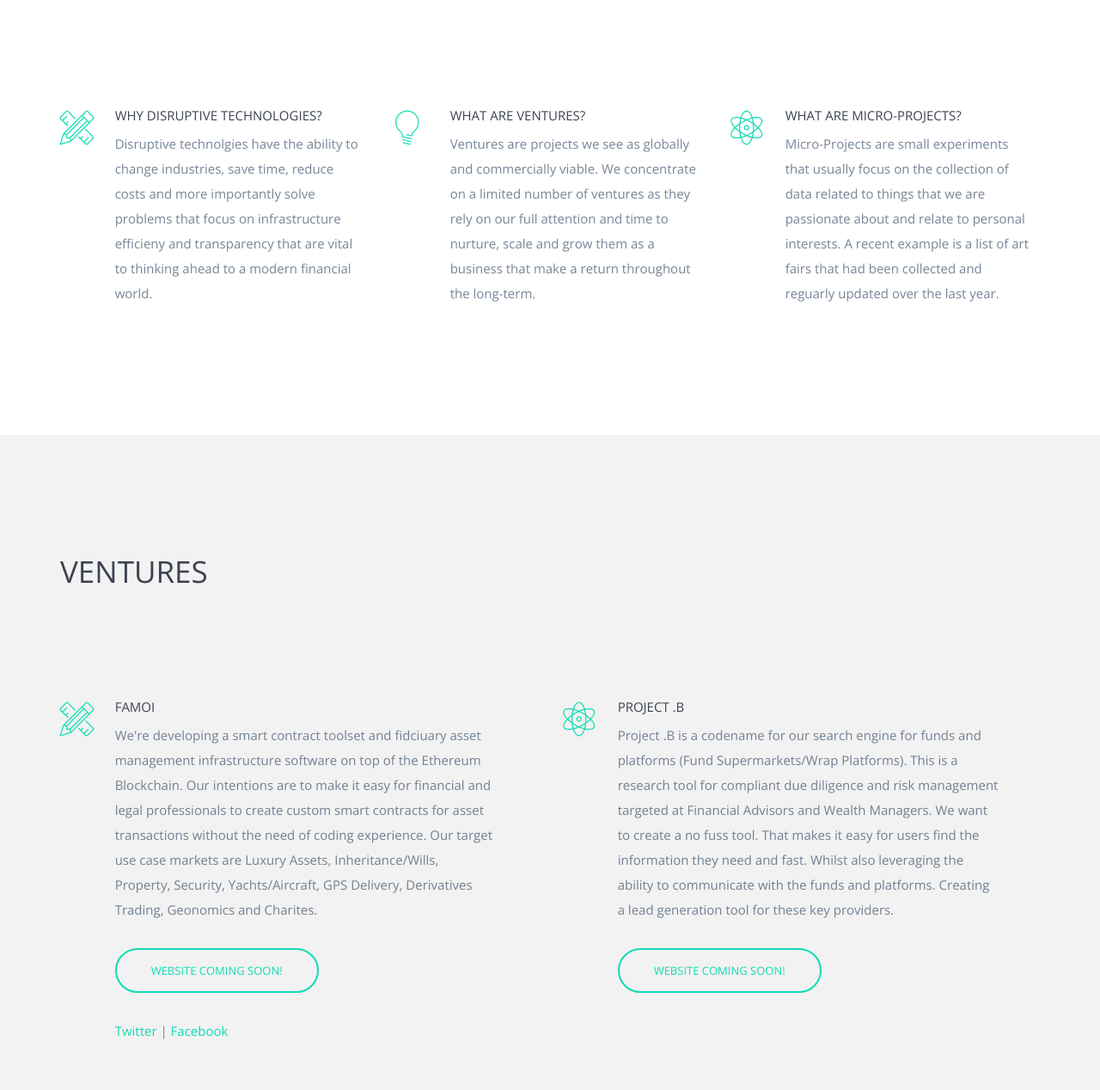
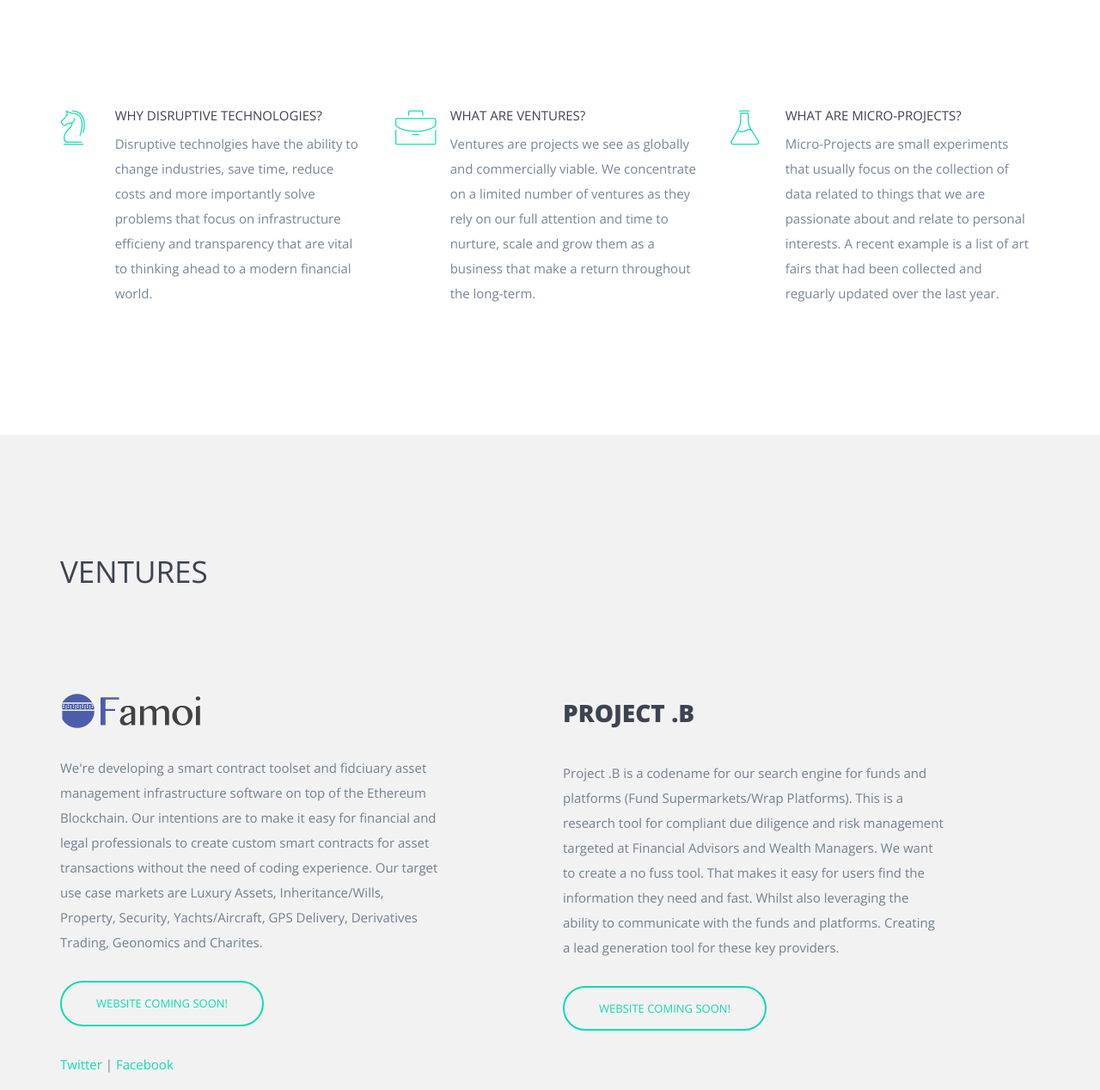
Before and after one commit to Cappui/Cappui-Website, a Jekyll site: the page built from index.html, in a window 1280 px wide and 1400 px high, scrolled down 631 px, cut to the strip 132-1400 px from the top of the window. Shown: the whole strip at 86% size. Built offline with Jekyll 4.4.1, drawn with Linux system fonts in a browser that asks for light colours; nearby versions of some CDN libraries; library files that are not in the unit come from our copies; a style sheet for code colours, icons or effects is not loaded.

Commit message:
Updated index.html

```diff
--- a/css/styles.css
+++ b/css/styles.css
@@ -76,7 +76,7 @@ h5 {
 .btn-margin-right {
   margin-right: 20px; }
 
-section.intro, section.features-extra, section.howitworks-two section.sign-up {
+section.intro, section.intro-three, section.features-extra, section.howitworks-two section.sign-up {
   background: #fff; }
 
 section.intro-two {
@@ -462,6 +462,24 @@ Intro
   color: #12DCB5;
   font-weight: bold; }
 
+ .intro-two h5 {
+     font-size: 28px;
+    color: #3D4351;
+    text-transform: uppercase;
+    font-weight: 800;
+  }
+
+.intro-three span.icon {
+  font-size: 40px;
+  color: #12DCB5;
+  font-weight: bold; }
+
+ .intro-three h5 {
+     font-size: 28px;
+    color: #3D4351;
+    text-transform: uppercase;
+    font-weight: 800;
+  }
 
 .intro-icon {
   display: inline-block;
--- a/index.html
+++ b/index.html
@@ -30,7 +30,7 @@ layout: default
             <div class="row">
                 <div class="col-md-4 intro-feature">
                     <div class="intro-icon">
-                        <span data-icon="&#xe033;" class="icon"></span>
+                        <span data-icon="&#xe03b;" class="icon"></span>
                     </div>
                     <div class="intro-content">
                         <h5>Why disruptive technologies?</h5>
@@ -39,7 +39,7 @@ layout: default
                 </div>
                 <div class="col-md-4 intro-feature">
                     <div class="intro-icon">
-                        <span data-icon="&#xe030;" class="icon"></span>
+                        <span data-icon="&#xe015;" class="icon"></span>
                     </div>
                     <div class="intro-content">
                         <h5>What are ventures?</h5>
@@ -48,7 +48,7 @@ layout: default
                 </div>
                 <div class="col-md-4 intro-feature">
                     <div class="intro-icon">
-                        <span data-icon="&#xe046;" class="icon"></span>
+                        <span data-icon="&#xe03c;" class="icon"></span>
                     </div>
                     <div class="intro-content last">
                         <h5>What are Micro-Projects?</h5>
@@ -73,11 +73,10 @@ layout: default
              </div>
             <div class="row">
                 <div class="col-md-6 intro-feature">
-                    <div class="intro-icon">
-                        <span data-icon="&#xe033;" class="icon"></span>
-                    </div>
+
                     <div class="intro-content">
-                        <h5>Famoi</h5>
+                       <img src="img/FamoiWeb.png" >
+                       <p></p>
                         <p>We're developing a smart contract toolset and fidciuary asset management infrastructure software on top of the Ethereum Blockchain. Our intentions are to make it easy for financial and legal professionals to create custom smart contracts for asset transactions without the need of coding experience. Our target use case markets are Luxury Assets, Inheritance/Wills, Property, Security, Yachts/Aircraft, GPS Delivery, Derivatives Trading, Geonomics and Charites.</p>
                       <a href="#" class="btn btn-ghost btn-accent btn-large">Website coming soon!</a>
                         <p></p>
@@ -85,11 +84,10 @@ layout: default
                     </div>
                 </div>
                 <div class="col-md-6 intro-feature">
-                    <div class="intro-icon">
-                        <span data-icon="&#xe046;" class="icon"></span>
-                    </div>
+
                     <div class="intro-content last">
                         <h5>Project .B</h5>
+                        <p></p>
                         <p>Project .B is a codename for our search engine for funds and platforms (Fund Supermarkets/Wrap Platforms). This is a research tool for compliant due diligence and risk management targeted at Financial Advisors and Wealth Managers. We want to create a no fuss tool. That makes it easy for users find the information they need and fast. Whilst also leveraging the ability to communicate with the funds and platforms. Creating a lead generation tool for these key providers.</p>
                       <a href="#" class="btn btn-ghost btn-accent btn-large">Website coming soon!</a>
                     </div>
@@ -99,7 +97,7 @@ layout: default
     </section>
 
 
-    <section id="micro" class="intro section-padding">
+    <section id="micro" class="intro-three section-padding">
         <div class="container">
           <div class="row">
                 <div class="col-md-12">
@@ -111,21 +109,19 @@ layout: default
              </div>
             <div class="row">
                 <div class="col-md-6 intro-feature">
-                    <div class="intro-icon">
-                        <span data-icon="&#xe033;" class="icon"></span>
-                    </div>
+
                     <div class="intro-content">
                         <h5>WealthDialogue</h5>
+                        <p></p>
                         <p>WealthDialogue is a work in progess Slack Chat Community. The idea came about through HashTagNomads.com. With the intention on building up a community of Financial Advisors and Wealth Managers around Project B. It has taken awhile to get off the ground. But is slowly growing. And has taught us a lot about how we are going to have to engage and market to users for Project .B .</p>
                       <a href="http://WealthDialogue.com" target="_blank" class="btn btn-ghost btn-accent btn-large">Check it out!</a>
                     </div>
                 </div>
                 <div class="col-md-6 intro-feature">
-                    <div class="intro-icon">
-                        <span data-icon="&#xe030;" class="icon"></span>
-                    </div>
+
                     <div class="intro-content">
                         <h5>YourArtFair.com</h5>
+                        <p></p>
                         <p>YourArtFair spawned out of Duncan's interst in art and being asked awhile ago to put an art fair list together for someone. From there in out it became a habituary task updating this list. Leading to him creating the webs number one global art fair list. Intentions are to spawn it into an art fair planner for attendees and fair analytics tool where event organisers can publish fair data publicly.</p>
                       <a href="http://YourArtFair.com" target="_blank" class="btn btn-ghost btn-accent btn-large">Check it out!</a>
                     </div>
```
